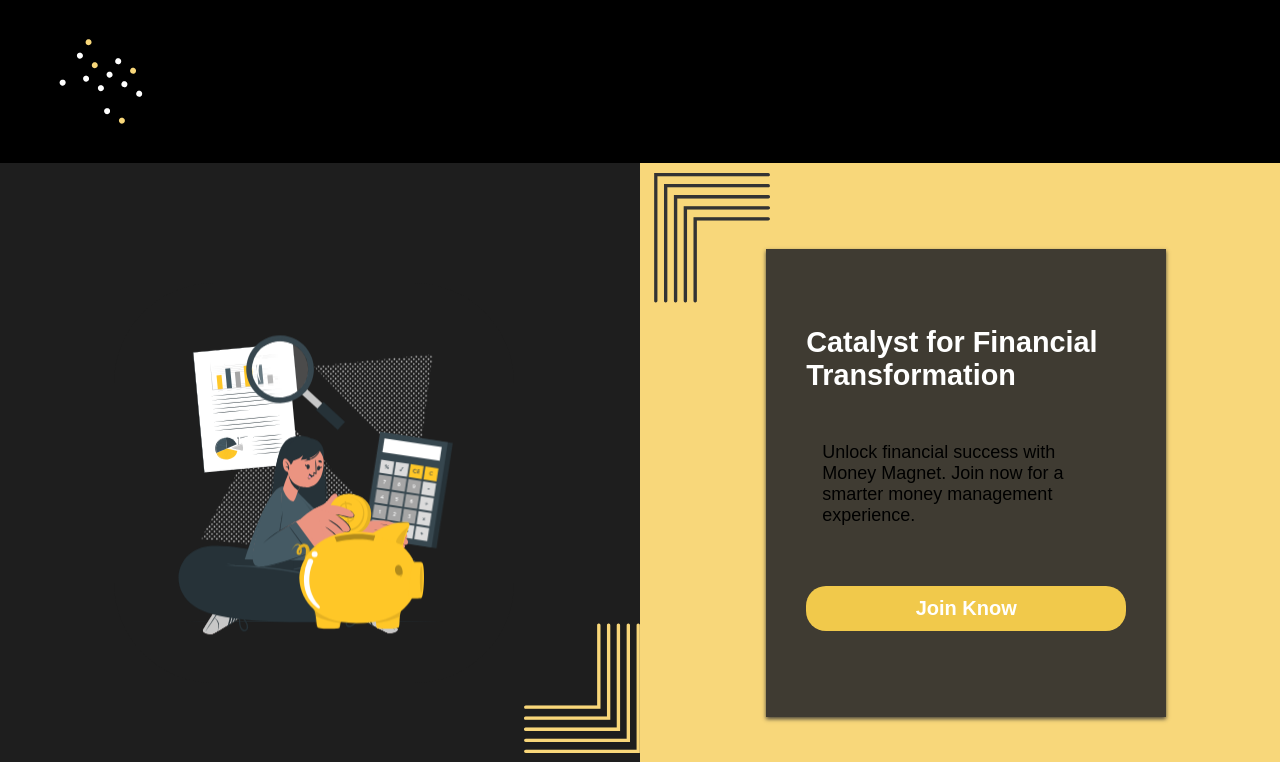
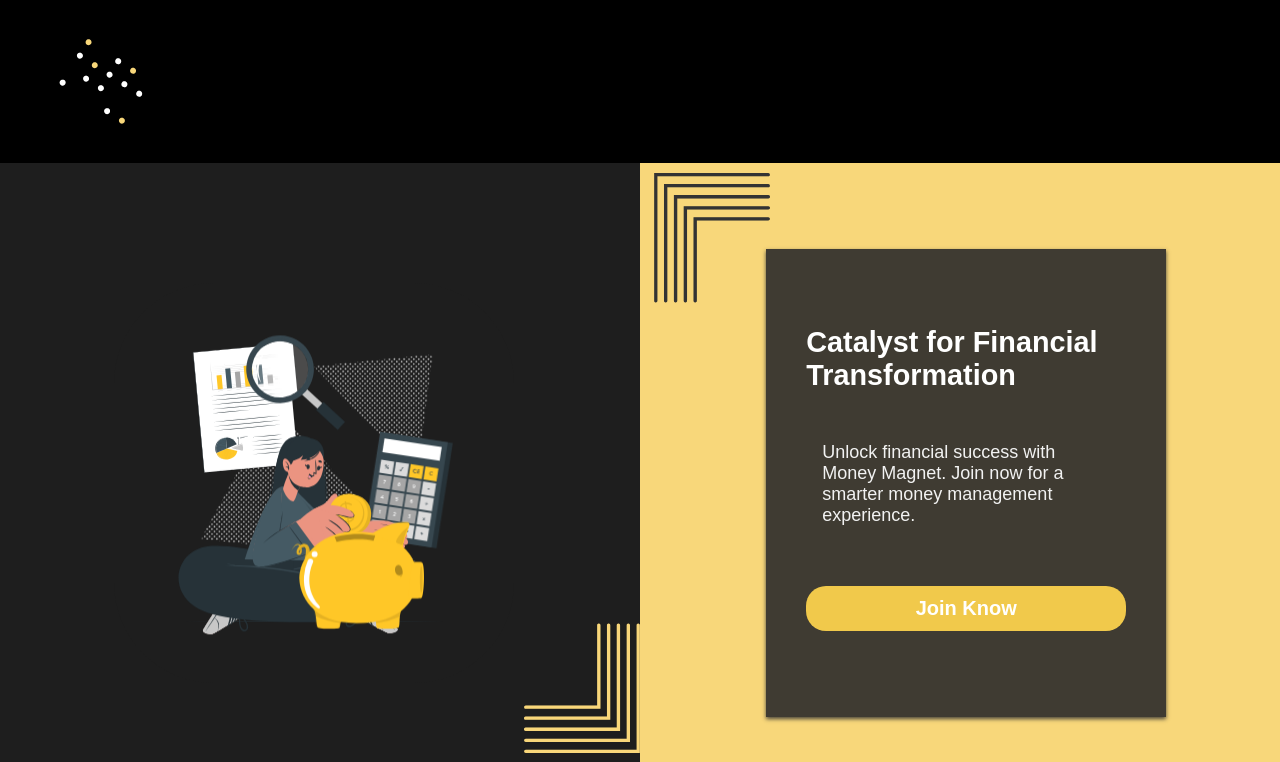
Before and after one commit to elijahgummer/MoneyMagnet-Budget-Expense-Managment-Web-App, a PHP site: page /home.php in a window 1280 px wide. Shown: the part 1857-2619 px from the top of the page. Run offline with PHP 8.4, Linux system fonts and the light colour scheme; some web fonts are replaced.

Commit message:
changed the color of the ptag

```diff
--- a/MoneyMagnet/css/home.css
+++ b/MoneyMagnet/css/home.css
@@ -464,7 +464,7 @@
   width: 90%;
   margin: 50px;
   font-size: 18px;
-  color: #;
+  color: #f2f2f2;
 }
 #action .call-to-action-btn {
   color: white;
```
